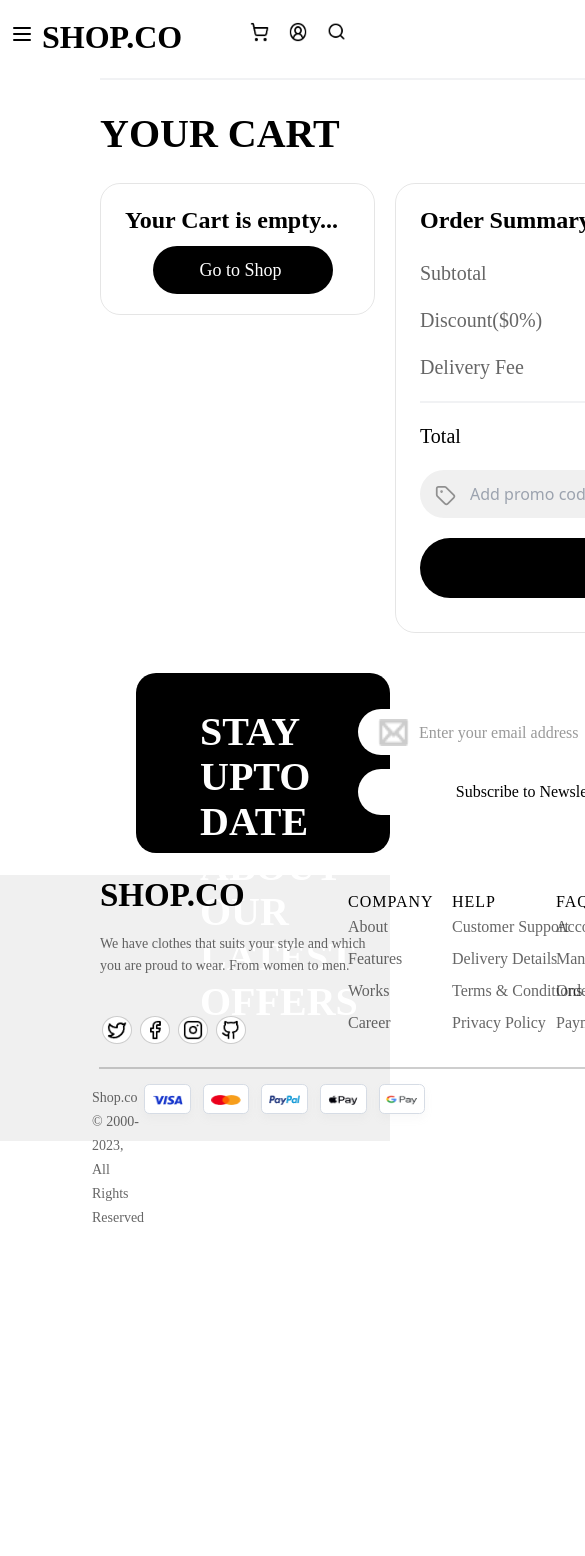
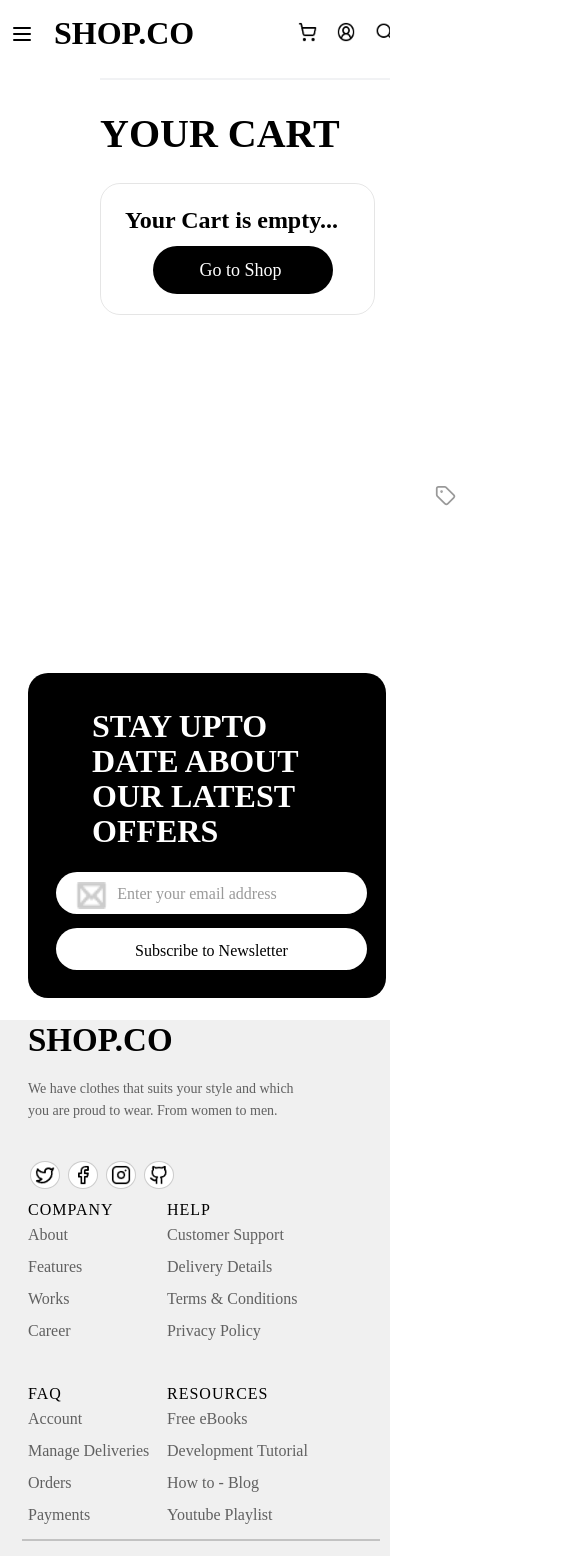
Before and after one commit to contactayush/Full_Stack-Ecom, a React (Vite) app in the folder Frontend/: page /cart in a window 390 px wide. Shown: the top 1556 px of the page, 585 px wide, since content can reach past the window. Before the commit the page ends 1228 px from the top, so only its background shows below. Built offline with nearby package versions, Linux system fonts and the light colour scheme.

Commit message:
responsiveness updates

```diff
--- a/Frontend/src/Components/Card.jsx
+++ b/Frontend/src/Components/Card.jsx
@@ -19,7 +19,7 @@ const Card = ({ image, title, rating, price, discount, id }) => {
   };
   return (
     <div
-      className="card-body hover:cursor-pointer w-[160px] lg:w-[295px]"
+      className="card-body hover:cursor-pointer w-[144px] lg:w-[295px]"
       onClick={() => navigationhandler(`/itemdetails/${id}`)}
     >
       <div className="card-image ">
@@ -28,7 +28,7 @@ const Card = ({ image, title, rating, price, discount, id }) => {
           className="card-img lg:w-[295px] lg:h-[298px] w-[198px] h-[200.01px] lg:rounded-[20px] rounded-[13.42px]"
         />
       </div>
-      <div className="main-cloth-clothname font-bold text-[16px] lg:text-[20px] mt-[20px] mb-[20px]">
+      <div className="main-cloth-clothname text-center lg:text-left font-bold text-[16px] lg:text-[20px] mt-[20px] mb-[20px]">
         {title}
       </div>
       <div className="main-cloth-rating">
--- a/Frontend/src/Components/Footer/Footer.jsx
+++ b/Frontend/src/Components/Footer/Footer.jsx
@@ -12,27 +12,31 @@ import g_pay from "../../assets/g_pay.png";
 const Footer = () => {
   return (
     <footer className="Footer-main-container">
-      <div className="container-1">
-        <div className="conatiner-1-text">
-          <p>STAY UPTO DATE ABOUT OUR LATEST OFFERS</p>
+      <div className="container-1 flex-wrap sm:flex-nowrap lg:max-w-[1240px] max-w-[358px] lg:h-[180px] h-[325px] lg:ml-[136px] ml-[28px]">
+        <div className="conatiner-1-text lg:w-[551px] lg:h-[94px] w-[297px] h-[115px]">
+          <p className="lg:text-[40px] text-[32px] lg:leading-[45px] leading-[35px]">
+            STAY UPTO DATE ABOUT OUR LATEST OFFERS
+          </p>
         </div>
 
-        <div className="container-1-contents">
-          <div className="email-con">
+        <div className="container-1-contents w-[311px] h-[42px] sm:w-[349px] sm:h-[108px] ml-[-36px] lg:ml-0">
+          <div className="email-con w-[311px] lg:w-[349px] ">
             <img src={email} alt="email" className="email-icon" />
             <input
               type="text"
-              className="email-input"
+              className="email-input lg:w-[349px] lg:h-[46px] w-[311px] h-[42px]"
               placeholder="Enter your email address"
             />
           </div>
-          <div className="subscribe-btn-con">
-            <button className="subscribe-btn">Subscribe to Newsletter</button>
+          <div className="subscribe-btn-con lg:max-w-[349px] max-w-[311px] ">
+            <button className="subscribe-btn  lg:w-[349px] w-[311px] lg:h-[46px] h-[42px]">
+              Subscribe to Newsletter
+            </button>
           </div>
         </div>
       </div>
-      <div className="container-2">
-        <div className="container-2-sub-con">
+      <div className="container-2  w-full lg:h-[266px] h-[630px] lg:flex-nowrap flex-wrap">
+        <div className="container-2-sub-con lg:flex-nowrap flex-wrap lg:max-w-[1240px] max-w-[392px] lg:ml-[100px] ml-[28px] ">
           <div className="container-2-content-1">
             <div>
               <span className=" container-logo">SHOP.CO</span>
@@ -58,6 +62,7 @@ const Footer = () => {
               </div>
             </div>
           </div>
+          <div className="flex lg:gap-[128px] gap-[35px]  max-w-[363px] lg:max-w-[800px] lg:flex-nowrap flex-wrap">
             <div className="container-2-content">
               <div className="container-2-content-title">
                 <span>COMPANY</span>
@@ -75,8 +80,12 @@ const Footer = () => {
               </div>
 
               <ul className="container-2-content-elements">
-              <li className="container-2-content-element">Customer Support</li>
-              <li className="container-2-content-element">Delivery Details</li>
+                <li className="container-2-content-element">
+                  Customer Support
+                </li>
+                <li className="container-2-content-element">
+                  Delivery Details
+                </li>
                 <li className="container-2-content-element">
                   Terms & Conditions
                 </li>
@@ -90,7 +99,9 @@ const Footer = () => {
 
               <ul className="container-2-content-elements">
                 <li className="container-2-content-element">Account </li>
-              <li className="container-2-content-element">Manage Deliveries</li>
+                <li className="container-2-content-element">
+                  Manage Deliveries
+                </li>
                 <li className="container-2-content-element">Orders</li>
                 <li className="container-2-content-element">Payments</li>
               </ul>
@@ -106,12 +117,15 @@ const Footer = () => {
                   Development Tutorial
                 </li>
                 <li className="container-2-content-element">How to - Blog</li>
-              <li className="container-2-content-element">Youtube Playlist</li>
+                <li className="container-2-content-element">
+                  Youtube Playlist
+                </li>
               </ul>
             </div>
           </div>
-        <div className="footer-line"></div>
-        <div className="container-3">
+        </div>
+        <div className="footer-line lg:w-[1278px] w-[358px]   lg:mt-[15px] lg:ml-[99px] mt-[342px] ml-[22px]"></div>
+        <div className="container-3 lg:max-w-[1288px] max-w-[392px] lg:ml-[92px] ml-[60px] gap-[20px] lg:gap-0 lg:mt-0 mt-[10px] flex-wrap lg:flex-nowrap">
           <div className="container-3-content">
             <span className="container-3-content-text">
               Shop.co © 2000-2023, All Rights Reserved
--- a/Frontend/src/Components/Navbar.jsx
+++ b/Frontend/src/Components/Navbar.jsx
@@ -56,11 +56,11 @@ const Navbar = () => {
     navigate("/cart");
   };
   return (
-    <header className="container  lg:w-[1240px] w-[390px] lg:ml-[100px] ml-[10px] lg:gap-[40px] gap-[8px] ">
-      <div className="hamburger lg:hidden ">
+    <header className="container-11 w-full lg:ml-[100px] ml-[10px] lg:gap-[40px] gap-[20px] ">
+      <div className="hamburger lg:hidden">
         <MobileNavbar />
       </div>
-      <div className="logo">
+      <div className="logo lg:h-[22px] h-[30px] lg:leading-[3rem] ">
         <span className="logo-nav">SHOP.CO</span>
       </div>
       <div className="elements ">
--- a/Frontend/src/Components/Slider/RangeSlider.jsx
+++ b/Frontend/src/Components/Slider/RangeSlider.jsx
@@ -9,11 +9,12 @@ function valuetext(value) {
 export default function RangeSlider() {
   const [value, setValue] = useState([0, 300]);
 
-  const handleChange = (event, newValue) => {
-    setValue(newValue);
-    console.log(newValue);
+  const handleChange = (event) => {
+    event.preventDefault();
+    setValue(value);
+    console.log(value);
   };
-
+``
   return (
     <Box sx={{ width: 247, height: 43 }}>
       <Slider
--- a/Frontend/src/index.css
+++ b/Frontend/src/index.css
@@ -21,7 +21,9 @@
   padding: 0;
   box-sizing: border-box;
 }
-
+.main {
+  overflow: hidden;
+}
 html {
   scroll-behavior: smooth;
 }
@@ -30,7 +32,7 @@ html {
   height: 100%;
 }
 
-.container {
+.container-11 {
   align-items: center;
   display: flex;
   height: 48px;
@@ -40,8 +42,6 @@ html {
 
 .logo {
   width: 160px;
-  height: 22px;
-  line-height: 3rem;
 }
 
 .logo-nav {
@@ -256,7 +256,6 @@ html {
   border: red;
 }
 .view_btn {
-  width: 218px;
   height: 52px;
   margin: 5px 92px;
   padding: 16px 54px 16px 54px;
@@ -272,9 +271,7 @@ html {
   color: #ffffff;
   transition: ease-in-out 0.5s;
 }
-.view_all_btn {
-  margin-left: 50px;
-}
+
 .View_text {
   font-family: Satoshi;
   font-size: 16px;
@@ -286,15 +283,12 @@ html {
   height: 22px;
 }
 .arrival-line {
-  width: 1240px;
   background: #0000001a;
   border: 0.5px solid #0000001a;
 }
 .categories-con {
-  width: 1228px;
-  height: 750px;
   margin-top: 30px;
-  margin-left: 146px;
+
   border-radius: 40px;
   background: #f0f0f0;
   display: flex;
@@ -305,16 +299,13 @@ html {
   flex-wrap: wrap;
 }
 .categories-heading {
-  width: 687px;
-  height: 58px;
   margin-top: 30px;
-  margin-left: 276px;
 }
 .categories-heading p {
   font-family: Integral CF;
-  font-size: 48px;
+
   font-weight: 700;
-  line-height: 58px;
+
   letter-spacing: 0em;
   text-align: center;
   color: #000000;
@@ -336,27 +327,17 @@ html {
   margin-left: 8px;
 }
 .categories-box-1 {
-  width: 407px;
-  height: 289px;
   margin-top: 40px;
-  margin-left: 64px;
 }
 .categories-box-2 {
-  width: 613px;
-  height: 292px;
   margin-top: 39px;
   margin-left: 17px;
 }
 
 .categories-box-3 {
-  width: 684px;
-  height: 289px;
   margin-top: 10px;
-  margin-left: 64px;
 }
 .categories-box-4 {
-  width: 407px;
-  height: 289px;
   margin-top: 10px;
 }
 .categories-images-2 {
@@ -373,32 +354,25 @@ html {
   transition: ease-out 0.5s;
 }
 .container-1 {
-  max-width: 1240px;
-  height: 180px;
   margin-top: 40px;
-  margin-left: 136px;
+
   padding: 36px 64px 36px 64px;
   border-radius: 20px;
   justify-content: space-between;
   display: flex;
   background: #000000;
 }
-.conatiner-1-text {
-  width: 551px;
-  height: 94px;
-}
+
 .conatiner-1-text p {
   font-family: Integral CF;
-  font-size: 40px;
+
   font-weight: 700;
-  line-height: 45px;
+
   letter-spacing: 0em;
   text-align: left;
   color: #ffffff;
 }
 .email-input {
-  width: 349px;
-  height: 46px;
   padding: 12px 16px 12px 16px;
   border-radius: 62px;
   text-align: center;
@@ -406,18 +380,12 @@ html {
 }
 
 .container-1-contents {
-  width: 349px;
-  height: 108px;
   gap: 14px;
   display: flex;
   flex-direction: column;
 }
-.subscribe-btn-con {
-  max-width: 349px;
-}
+
 .subscribe-btn {
-  width: 349px;
-  height: 46px;
   padding: 12px 16px 12px 16px;
   border-radius: 62px;
   font-family: Satoshi;
@@ -456,8 +424,8 @@ html {
   margin-top: 22px;
   justify-content: space-between;
   align-items: center;
-  margin-left: 100px;
-  max-width: 1240px;
+
+
   height: 177px;
 }
 .container-2-content-1 {
@@ -481,8 +449,6 @@ html {
   list-style: none;
 }
 .container-2 {
-  width: 100%;
-  height: 266px;
   background: #f0f0f0;
 }
 .container-logo {
@@ -565,16 +531,16 @@ html {
   color: #00000099;
 }
 .footer-line {
-  width: 1278px;
+
   background: #0000001a;
   border: 1px solid #0000001a;
-  margin: 15px 99px;
+
 }
 .container-3 {
   display: flex;
-  margin-left: 92px;
+
   justify-content: space-between;
-  max-width: 1288px;
+
 }
 .payment-logos {
   display: flex;
--- a/Frontend/src/main.jsx
+++ b/Frontend/src/main.jsx
@@ -8,6 +8,7 @@ import { Provider } from "react-redux";
 import store from "./Components/Redux/Store.jsx";
 axios.defaults.baseURL = "http://localhost:4000";
 //https://e-commerce-1818.azurewebsites.net
+
 ReactDOM.createRoot(document.getElementById("root")).render(
   <BrowserRouter>
     <Provider store={store}>
```
Also changed, not shown: Frontend/src/Components/Categories.jsx (+11 -9 lines), Frontend/src/Components/HomeInfo.jsx (+9 -9 lines), Frontend/src/Components/NewArrivals.jsx (+9 -6 lines), Frontend/src/Components/TopSelling.jsx (+9 -4 lines). Lines whose indentation alone changed are shown as unchanged.
